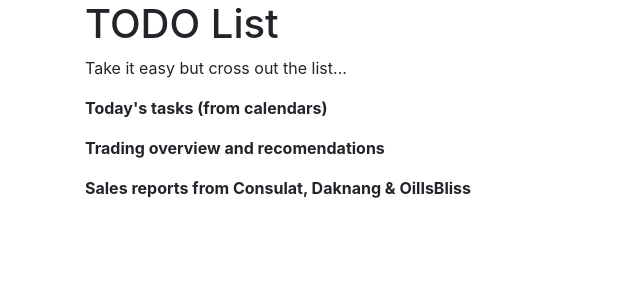
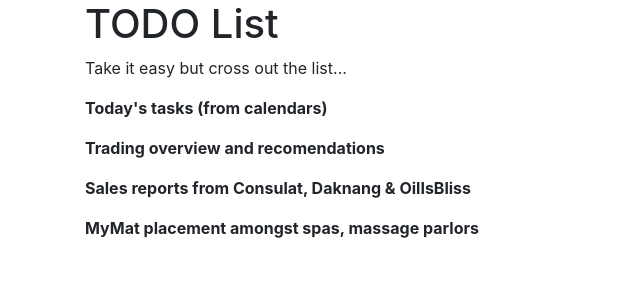
Before and after one commit to aquaerius/tryTen, a Django app: template src/home/templates/home/index.html in a window 1280 px wide. Shown: the part 88-388 px from the top of the page, without its empty margins (0-640 px from the left). Run offline with Django 3.2, Linux system fonts and the light colour scheme; the template is opened without the code that fills it, so the values that code supplies are empty; some libraries are stand-ins or nearby versions.

Commit message:
add todo

```diff
--- a/src/home/templates/home/index.html
+++ b/src/home/templates/home/index.html
@@ -6,4 +6,5 @@
 <p><strong>Today's tasks (from calendars)</strong></p>
 <p><strong>Trading overview and recomendations</strong></p>
 <p><strong>Sales reports from Consulat, Daknang &amp OilIsBliss</strong></p>
+<p><strong>MyMat placement amongst spas, massage parlors</strong></p>
 {% endblock %}
```
